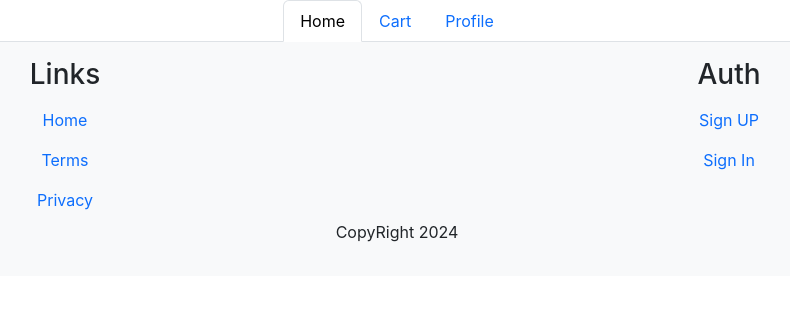
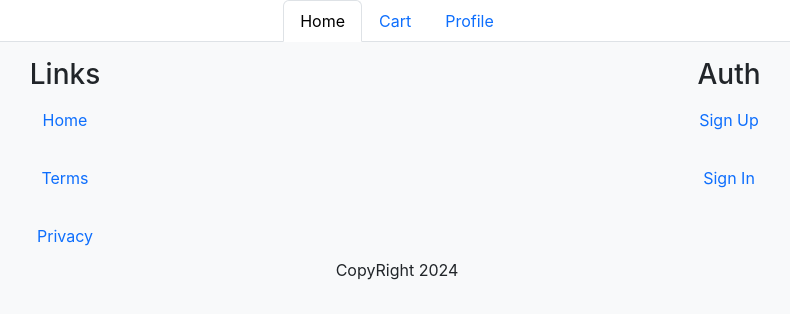
Before and after one commit to mohamed-ouanjine-codecademy/e-commerce-app, a React (Create React App) app in the folder view/: page / in a window 1280 px wide. Shown: the top 318 px of the page, without its empty margins (243-1033 px from the left). Built offline with nearby package versions, Linux system fonts and the light colour scheme.

Commit message:
fix the typo and add active class when link is active

```diff
--- a/view/src/components/Footer.js
+++ b/view/src/components/Footer.js
@@ -8,26 +8,26 @@ export function Footer() {
         <div className='row gap-5'>
           <div className='col'>
             <h3>Links</h3>
-            <ul className="nav flex-column">
+            <ul className="nav nav-underline flex-column">
               <li className='nav-item'>
-                <Link className='nav-link' to="/">Home</Link>
+                <Link className={`nav-link ${({ isActive }) => isActive && 'active'}`} to="/">Home</Link>
               </li>
               <li className='nav-item'>
-                <Link className='nav-link' to="#">Terms</Link>
+                <Link className={`nav-link ${({ isActive }) => isActive && 'active'}`} to="#">Terms</Link>
               </li>
               <li className='nav-item'>
-                <Link className='nav-link' to="#">Privacy</Link>
+                <Link className={`nav-link ${({ isActive }) => isActive && 'active'}`} to="#">Privacy</Link>
               </li>
             </ul>
           </div>
           <div className='col'>
             <h3>Auth</h3>
-            <ul className="nav flex-column">
+            <ul className="nav nav-underline flex-column">
               <li className='nav-item'>
-                <Link className='nav-link' to="/sign-up">Sign UP</Link>
+                <Link className={`nav-link ${({ isActive }) => isActive && 'active'}`} to="/sign-up">Sign Up</Link>
               </li>
               <li className='nav-item'>
-                <Link className='nav-link' to="/sign-in">Sign In</Link>
+                <Link className={`nav-link ${({ isActive }) => isActive && 'active'}`} to="/sign-in">Sign In</Link>
               </li>
             </ul>
           </div>
```
